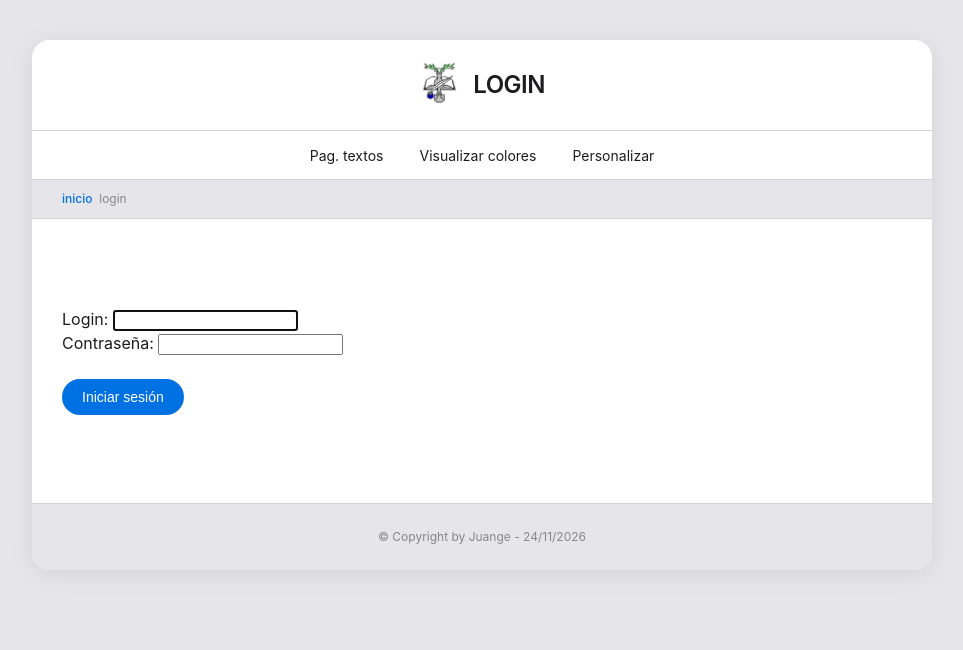
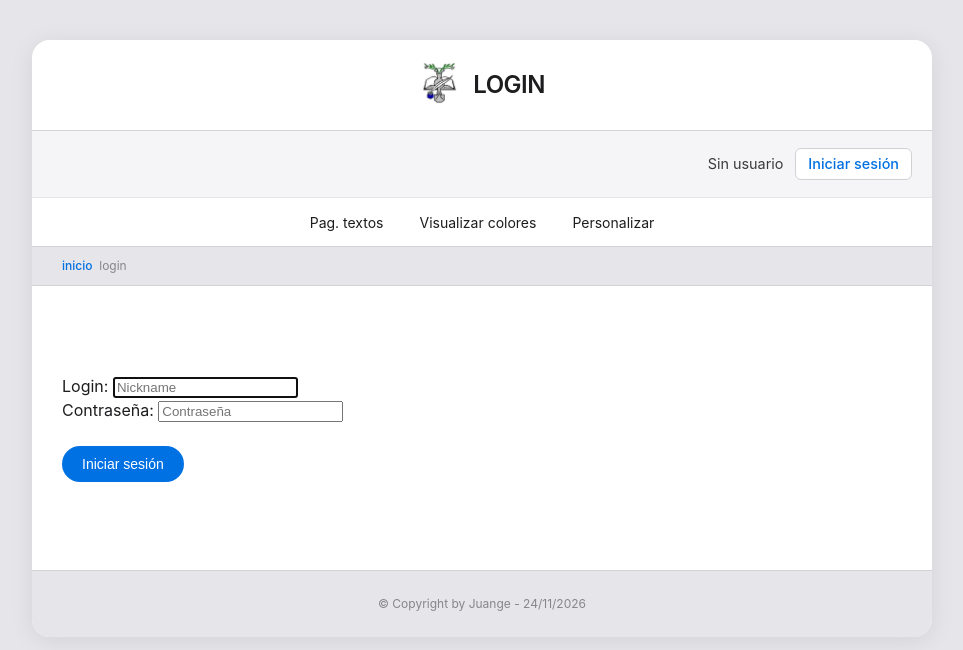
Before and after one commit to JuangeD/2026-27_relacion8, a PHP site: page /aplicacion/acceso/login.php in a window 1280 px wide. Shown: the top 650 px of the page, without its empty margins (158-1121 px from the left). Run offline with PHP 8.4, Linux system fonts and the light colour scheme.

Commit message:
acceso con usuario - a medias

```diff
--- a/web/aplicacion/acceso/login.php
+++ b/web/aplicacion/acceso/login.php
@@ -11,13 +11,41 @@ $barra=[
     ]
 ];
 
+$datos = [
+    "login" => ""
+];
+$errores = [];
+
+if(isset($_POST["iniciarSesion"]))
+{
+    $datos["login"]= $_POST["login"];
+
+    if($datos["login"]==="")
+        $errores["login"][]="El login es obligatorio";
+
+    if(!$acl->existeUsuario($datos['login']))
+        $errores["login"][]="El usuario indicado no existe";
+
+    if($_POST["contrasenia"]==="")
+        $errores["contrasenia"][]="Es necesario indicar una contraseña";
+
+    if(empty($errores))
+        if(!$acl->esValido($datos["login"], $_POST["contrasenia"]))
+            $errores["Login/contrasenia"][] = "Login/contraseña incorrectos";
+        else
+        {
+            $codUsu = $acl->getCodUsuario($datos["login"]);
+            $acceso->registrarUsuario($datos['login'], $acl->getNombre($codUsu), $acl->getPermisos($codUsu));
+        }
+
+}
 
 //dibuja la plantilla de la vista
 inicioCabecera("login");
 cabecera();
 finCabecera();
 inicioCuerpo("LOGIN", $barra);
-cuerpo();  //llamo a la vista
+cuerpo($datos, $errores);  //llamo a la vista
 finCuerpo();
 // **********************************************************
 
@@ -29,19 +57,24 @@ function cabecera()
 }
 
 //vista
-function cuerpo()
+function cuerpo(array $datos, array $errores)
 {
+
+    if(isset($errores["Login/contrasenia"]))
+        mostrarErroresLinea("Login/contrasenia", $errores, "div", true);
 ?>
     <br><br>
     <form action="" method="post">
         <!-- Login -->
         <label for="">Login:</label>
-        <input type="text" name="login" autofocus>
+        <input type="text" name="login" autofocus placeholder="Nickname" value="<?php ((!empty($errores))? $datos["login"]: "") ?>">
+        <?php if($errores) mostrarErroresLinea("login", $errores, "span", true); ?>
 
         <!-- Contraseña -->
         <br>
         <label for="">Contraseña:</label>
-        <input type="password" name="contrasenia">
+        <input type="password" name="contrasenia" placeholder="Contraseña">
+        <?php if($errores) mostrarErroresLinea("contrasenia", $errores, "span", true); ?>
 
         <br><br>
         <input type="submit" value="Iniciar sesión" name="iniciarSesion" class="boton">
--- a/web/aplicacion/plantilla/plantilla.php
+++ b/web/aplicacion/plantilla/plantilla.php
@@ -62,6 +62,22 @@ function inicioCuerpo(string $cabecera, array $ubicacion=[])
             </header>
 
             <div id="barraLogin">
+                <p>
+                <?php
+                    if(!$acceso->hayUsuario())
+                        echo "Sin usuario";
+                    else
+                        echo $acceso->getNombre();
+
+                ?>
+                </p>
+                <?php
+
+                    if(!$acceso->hayUsuario())
+                        echo "<a href='/aplicacion/acceso/login.php'>Iniciar sesión</a>";
+                    else
+                        echo "<a href='/aplicacion/acceso/logout.php'>Cerrar sesión</a>";
+                ?>
 
             </div>
             <nav class="barraMenu">
--- a/web/cabecera.php
+++ b/web/cabecera.php
@@ -36,7 +36,11 @@ spl_autoload_register(function ($clase){
         }
 });
 
+/* Inicio la sesión necesaria */
+session_start();
+
 include(RUTABASE."/aplicacion/plantilla/plantilla.php");
+include(RUTABASE."/scripts/librerias/funcionesVarias.php");
 include(RUTABASE."/scripts/librerias/funcionesRelacion8.php");
 
 //creo todos los objetos que necesita mi aplicación
@@ -60,5 +64,10 @@ const COLORESFONDO = [
     "green" => ["nombre"=>"verde"]
 ];
 
-/* Inicio la sesión necesaria */
-session_start();
+/* Creo los accesos */
+$acl = new ACLArray();
+$acceso = new Acceso();
+
+/* Añadir role */
+$acl->anadirRole("normal", [1=>true]);
+$acl->anadirUsuario("Juan Gerardo Díaz Hurtado", "jdiahur", "1234", $acl->getCodRole("normal"));
--- a/web/estilos/base.css
+++ b/web/estilos/base.css
@@ -306,3 +306,37 @@ footer div {
 .for_select option:disabled {
     color: var(--text-muted);
 }
+
+/* ====== BARRA DE INICIO DE SESIÓN ====== */
+#barraLogin {
+    display: flex;
+    justify-content: flex-end;
+    align-items: center;
+    gap: 12px;
+    padding: 8px 20px;
+    background-color: #f5f5f7;
+    border-bottom: 1px solid #e5e5ea;
+    font-size: 0.9rem;
+    color: #3a3a3c;
+}
+
+#barraLogin span {
+    font-weight: 500;
+}
+
+#barraLogin a {
+    text-decoration: none;
+    color: #0071e3;
+    background-color: #ffffff;
+    padding: 4px 12px;
+    border: 1px solid #d1d1d6;
+    border-radius: 6px;
+    font-weight: 500;
+    transition: background-color 0.2s ease, color 0.2s ease, border-color 0.2s ease;
+}
+
+#barraLogin a:hover {
+    background-color: #0071e3;
+    color: #ffffff;
+    border-color: #0071e3;
+}
--- a/web/scripts/clases/ACLArray.php
+++ b/web/scripts/clases/ACLArray.php
@@ -251,12 +251,16 @@
          */
         function existeUsuario(string $nick):bool
         {
-            $econtrado = false;
+            $encontrado = false;
 
-            if(validaRango($nick, $this->_usuarios))
-                $econtrado = true;
+            foreach($this->_usuarios as $usu)
+            {
+                if($usu['nick']===$nick)
+                    $encontrado = true;
+            }
 
-            return $econtrado;
+
+            return $encontrado;
         }
 
         /**
```
